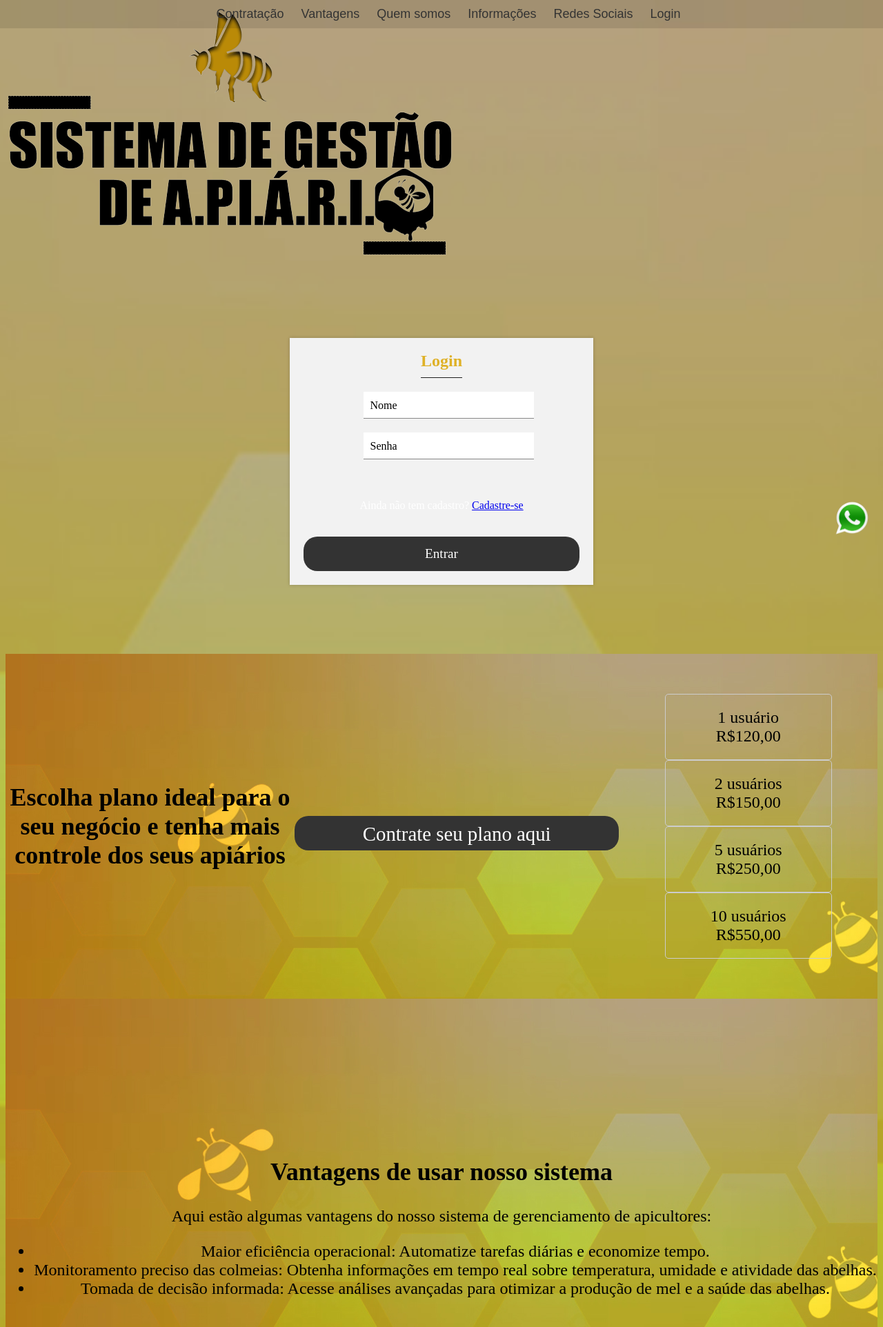
After one commit to pdickel92/sg_apiario, a PHP site: page /ui/index2.php in a window 1280 px wide. The commit adds this page. Shown: the top 1924 px of the page at 69% size. Run offline with PHP 8.4, Linux system fonts and the light colour scheme.

Commit message:
adicionado index2

```diff
--- a/index.php
+++ b/index.php
@@ -158,4 +158,5 @@
     </center><br><br><br>
   </footer>
 </body>
+
 </html>
--- /dev/null
+++ b/index2.php
@@ -0,0 +1,374 @@
+<!DOCTYPE html>
+<html>
+
+<head>
+  <meta charset="UTF-8">
+  <title>Gerenciamento de Apicultores</title>
+  <style>
+    /* Estilos CSS para o menu */
+    .menu {
+      position: fixed;
+      top: 0;
+      left: 0;
+      width: 100%;
+      background-color: rgba(0, 0, 0, 0.1);
+      /* Amarelo com transparência background: rgba(0, 0, 0, 0.5);">*/
+      padding: 10px;
+      text-align: center;
+      color: rgba(0, 0, 0, 1);
+      font-size: 18px;
+      /* Tamanho de fonte maior */
+      font-family: Arial, sans-serif;
+      transition: background-color 0.3s;
+    }
+
+    .menu.transparente {
+      background-color: rgba(250, 250, 0, 0.4);
+      /* Amarelo mais transparente */
+    }
+
+    .menu a {
+      display: inline-block;
+      margin: 0 10px;
+      color: #333;
+      text-decoration: none;
+      transition: color 0.3s;
+      position: relative;
+      /* Adicionado para posicionar o sublinhado */
+    }
+
+    .menu a:hover {
+      color: #666;
+    }
+
+    /* Estilos CSS para o formulário de login inserido do formulario antigo */
+
+
+    .title {
+      /* titulo do login */
+
+      font-family: 'open_sansregular';
+      font-size: 2em;
+      color: #dfb127;
+      margin-bottom: 30px;
+      border-bottom: 1px #202020 solid;
+      padding-bottom: 10px;
+
+    }
+
+    /* botao flutuante do whatsapp */
+    .whatsapp-float {
+      position: fixed;
+      bottom: 20px;
+      right: 20px;
+      z-index: 9999;
+    }
+
+
+    .link {
+      color: #ffffff;
+    }
+
+    .btn {
+      /* aqui esta o arredondamento dos botoes */
+
+      width: 100%;
+      background-color: #dfb127;
+      border-radius: 20px;
+      border: 0;
+      box-sizing: border-box;
+      color: #ffffff;
+      cursor: pointer;
+      font-size: 1.2em;
+      font-family: 'open_sansregular';
+      height: 50px;
+      margin-top: 20px;
+      outline: 0;
+      text-align: center;
+      transition: 0.4s;
+
+    }
+
+
+    /* Estilos CSS para o formulário de login */
+    .formulario {
+      display: flex;
+      flex-direction: column;
+      align-items: center;
+      width: 400px;
+      margin: 100px auto;
+      padding: 20px;
+      background-color: #f2f2f2;
+      box-shadow: 0 0 5px rgba(0, 0, 0, 0.2);
+    }
+
+    .menu a:hover::after {
+      content: '';
+      position: absolute;
+      bottom: -2px;
+      left: 0;
+      width: 100%;
+      height: 2px;
+      background-color: #444;
+      /* Cinza escuro */
+    }
+
+    .title {
+      font-size: 24px;
+      font-weight: bold;
+      margin-bottom: 20px;
+    }
+
+    .input-container {
+      position: relative;
+      margin-bottom: 20px;
+    }
+
+    .input {
+      width: 100%;
+      padding: 10px;
+      border: none;
+      border-bottom: 1px solid #888;
+      font-size: 16px;
+    }
+
+    .label {
+      position: absolute;
+      top: 50%;
+      transform: translateY(-50%);
+      left: 10px;
+      font-size: 16px;
+      pointer-events: none;
+    }
+
+    .link {
+      margin-top: 20px;
+      text-align: center;
+    }
+
+    .btn {
+      padding: 10px 20px;
+      background-color: #333;
+      color: #fff;
+      border: none;
+      cursor: pointer;
+      transition: background-color 0.3s;
+    }
+
+    .btn:hover {
+      background-color: #666;
+    }
+
+    /* Estilos CSS para a seção de contratação */
+    .contratacao {
+      height: 500px;
+      background-image: url(img/background.jpg);
+      display: flex;
+      align-items: center;
+      justify-content: center;
+      text-align: center;
+      font-size: 24px;
+    }
+
+    .plano {
+      width: 200px;
+      padding: 20px;
+      border: 1px solid #ccc;
+      border-radius: 5px;
+      margin: 0 10px;
+      display: inline-block;
+    }
+
+    /* Estilos CSS para a seção de vantagens */
+    .vantagens {
+      height: 500px;
+      background-color: #fff;
+      text-align: center;
+      font-size: 24px;
+      padding-top: 200px;
+      background-image: url(img/background.jpg);
+    }
+
+    /* Estilos CSS para a seção de história da empresa */
+    .historia {
+      height: 500px;
+      background-color: rgba(200, 250, 60, 0.3);
+      text-align: center;
+      font-size: 24px;
+      padding-top: 200px;
+
+    }
+
+    /* Estilos CSS para a seção de informações da empresa e contatos */
+    .informacoes {
+      height: 500px;
+      opacity: 0.4;
+      text-align: center;
+      font-size: 24px;
+      padding-top: 200px;
+      color: black;
+      background-image: url(img/empresa1.jpeg);
+    }
+
+    /* Estilos CSS para as redes sociais */
+    .redes-sociais {
+      height: 500px;
+      background-color: #fff;
+      text-align: center;
+      font-size: 24px;
+      padding-top: 200px;
+    }
+
+    /* Estilo para o plano de fundo */
+    body {
+      background-image: url(img/background.jpg);
+      background-repeat: no-repeat;
+      background-size: cover;
+      background-position: center;
+    }
+  </style>
+  <script>
+    window.addEventListener('scroll', function () {
+      var menu = document.querySelector('.menu');
+      if (window.scrollY > 0) {
+        menu.classList.add('transparente');
+      } else {
+        menu.classList.remove('transparente');
+      }
+    });
+  </script>
+</head>
+
+<body>
+  <div class="menu">
+    <a href="#contratacao">Contratação</a>
+    <a href="#vantagens">Vantagens</a>
+    <a href="#historia">Quem somos</a>
+    <a href="#informacoes">Informações</a>
+    <a href="#redes-sociais">Redes Sociais</a>
+    <a href="#login">Login</a>
+  </div>
+
+  <div class="whatsapp-float">
+    <a href="javascript:void(0);" onclick="openWhatsApp();" target="_blank">
+      <img src="img/wpp.png" alt="WhatsApp" width="50" height="50">
+    </a>
+  </div>
+
+  <script>
+    function openWhatsApp() {
+      var mensagem = encodeURIComponent("Olá, gostaria de adquirir um plano do software de gerenciamento de apiários");
+      var numero = "55991696366"; // Substitua pelo número do WhatsApp para onde a mensagem será enviada
+
+      var url = "https://wa.me/" + numero + "?text=" + mensagem;
+      window.open(url, '_blank');
+    }
+  </script>
+
+  <img src="img/logo2.png">
+
+  <form class="formulario" id="login" method="post" action="verifica_login.php">
+    <div class="title">Login</div>
+    <div class="input-container">
+      <input id="nome" name="USUARIO" class="input" type="text" placeholder="" />
+      <div class="legenda-p"></div>
+      <label for="nome" class="label icon icon-user-1">Nome</label>
+    </div>
+    <div class="input-container">
+      <input id="email" class="input" name="SENHA" type="password" placeholder="" />
+      <div class="legenda-p"></div>
+      <label for="email" class="label icon icon-lock-1">Senha</label>
+    </div>
+    <br>
+    <p class="link">
+      Ainda não tem cadastro?
+      <a href="#paracadastro">Cadastre-se</a>
+    </p>
+    <button type="text" class="btn">Entrar</button>
+  </form>
+
+  <div id="contratacao" class="contratacao">
+    <h2>Escolha plano ideal para o seu negócio e tenha mais controle dos seus apiários</h2>
+    <button type="button" onclick="openWhatsApp();" class="btn">Contrate seu plano aqui</button>
+
+
+    <div>
+      <div class="plano">1 usuário<br>R$120,00</div>
+      <div class="plano">2 usuários<br>R$150,00</div>
+      <div class="plano">5 usuários<br>R$250,00</div>
+      <div class="plano">10 usuários<br>R$550,00</div>
+    </div>
+  </div>
+
+  <div id="vantagens" class="vantagens">
+    <h2>Vantagens de usar nosso sistema</h2>
+    <p>Aqui estão algumas vantagens do nosso sistema de gerenciamento de apicultores:</p>
+    <ul>
+      <li>Maior eficiência operacional: Automatize tarefas diárias e economize tempo.</li>
+      <li>Monitoramento preciso das colmeias: Obtenha informações em tempo real sobre temperatura, umidade e atividade
+        das abelhas.</li>
+      <li>Tomada de decisão informada: Acesse análises avançadas para otimizar a produção de mel e a saúde das abelhas.
+      </li>
+    </ul>
+  </div>
+
+  <div id="historia" class="historia">
+    <h2>Nossa história</h2>
+
+    <ul>Na incubadora do Instituto Federal Farroupilha, três jovens estudantes, impulsionados por visões empreendedoras
+      e movidos por incansável esforço,
+      transformaram um sistema inovador em uma empresa de sucesso. Através de determinação, habilidade e dedicação, eles
+      construíram um empreendimento
+      que se destacou no mercado, conquistando reconhecimento e prosperidade. Essa trajetória exemplar é um testemunho
+      inspirador do potencial
+      empreendedor presente nas mentes jovens, e um símbolo do impacto transformador que pode ser alcançado quando a
+      criatividade e a persistência
+      se unem em busca de um sonho.</ul>
+  </div>
+
+  <div id="informacoes" class="informacoes">
+    <h2>Tech Solutions Ltda.</h2>
+    <p>Informações da Empresa:</p>
+    <ul>
+      <li>Nome da Empresa: Tech Solutions Ltda.</li>
+      <li>Setor: Tecnologia da Informação</li>
+      <li>Segmento: Desenvolvimento de Software e Consultoria em TI</li>
+    </ul>
+    <p>Sobre a Empresa: A Tech Solutions Ltda. é uma empresa inovadora e líder no setor
+      de tecnologia da informação. Nós nos especializamos no
+      desenvolvimento de software personalizado para atender às necessidades
+      específicas de nossos clientes. Além disso, oferecemos serviços de consultoria em TI,
+      auxiliando empresas a otimizarem seus processos e alcançarem resultados excepcionais.</p>
+  </div>
+
+  <div id="redes-sociais" class="redes-sociais">
+  <h2>Contatos</h2>
+    <ul>
+        <li>Endereço: Rua Das Loucuras, 123 - Cidade Panambi, RS</li>
+        <li>Telefone: (55) 99169-6366</li>
+        <li>Email: techs@techs.com.br</li>
+    </ul>
+    <h2>Redes Sociais</h2>
+    <p>Conecte-se conosco nas redes sociais:</p>
+    <ul>
+      <a href="https://www.instagram.com" name="Instagram" class="ms-auto" target="_blank"><img src="img/insta.png"
+          width="37px" height="35px"></a>
+      <a href="https://www.facebook.com" name="Facebook" class="ms-auto" target="_blank"><img src="img/face.png"
+          width="37px" height="35px"></a>
+      <a href="https://www.twitter.com" name="Twitter" class="ms-auto" target="_blank"><img src="img/twitter.png"
+          width="37px" height="35px"></a>
+      <a href="https://www.youtube.com" name="Youtube" class="ms-auto" target="_blank"><img src="img/youtube.png"
+          width="37px" height="35px"></a>
+    </ul>
+    <footer>
+    <div class="direitos">
+        <p>Copyrights © 2026 Todos os direitos reservados</p>
+    </div>
+    <div class="links">
+        <a href="termos-de-uso.html">Termos de uso</a> /
+        <a href="politica-de-privacidade.html">Política de Privacidade</a>
+    </div>
+</footer>
+  </div>
+</body>
+</html>
```
Also changed, not shown: css/style.css (+144 -0 lines), img/empresa1.jpeg (added), img/wpp.png (added).
